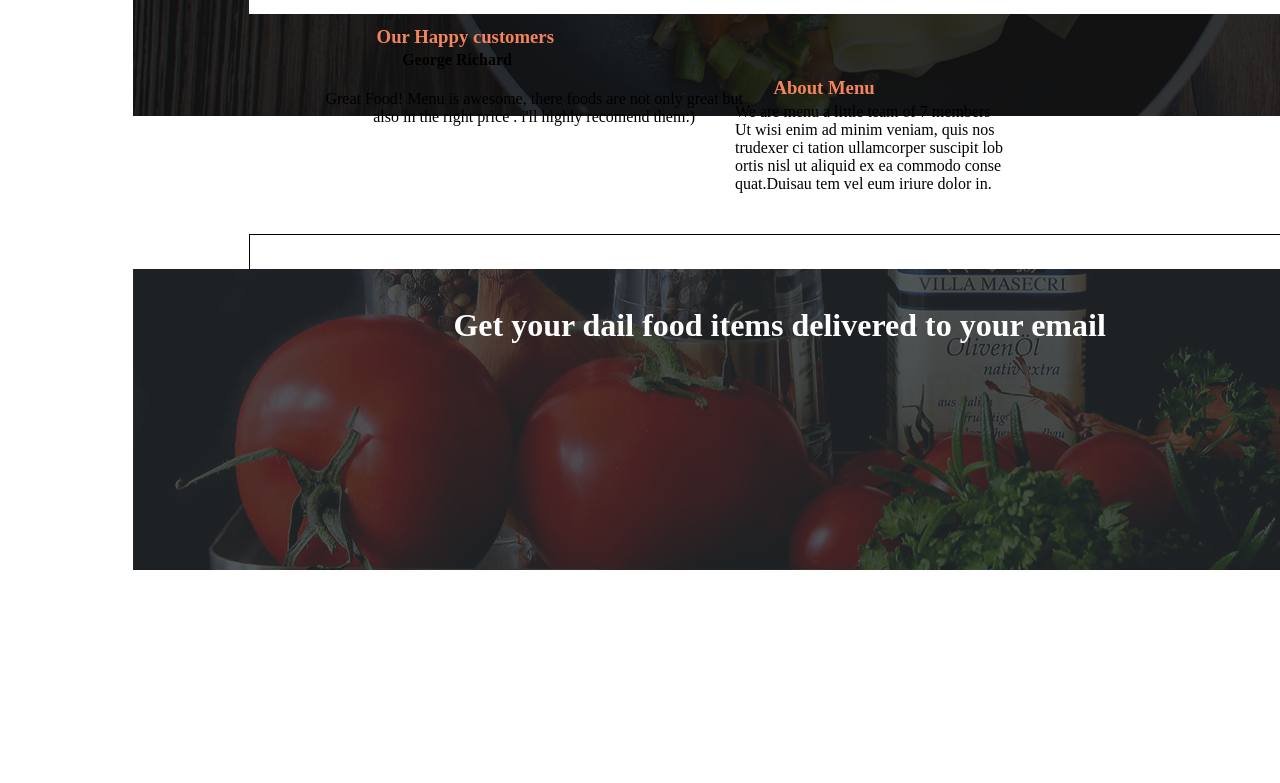
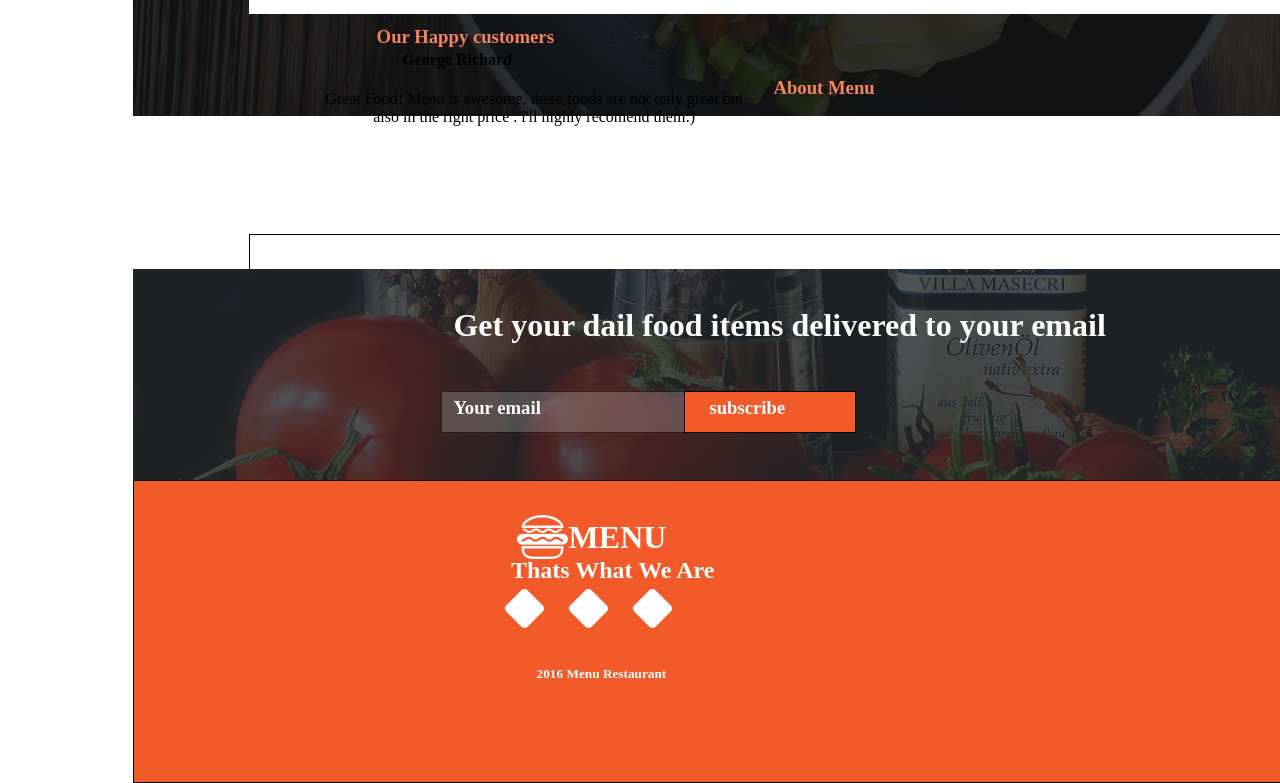
Before and after one commit to ErastusNjaramba/Anitas, a plain HTML site: page index.html in a window 1280 px wide. Shown: the part 2492-3275 px from the top of the page. Before the commit the page ends 3066 px from the top, so only its background shows below. Drawn offline with Linux system fonts and the light colour scheme.

Commit message:
added footer and its content

```diff
--- a/index.html
+++ b/index.html
@@ -146,7 +146,18 @@
             <div class="tomatoes"><img src="images/subscribe.jpg" alt=""></div>
             <h1 class="dellivery">Get your dail food items delivered to your email</h1>
             <h3 class="email">Your email</h3>
+            <div class="back"></div>
+            <div class="back2"></div>
             <h3 class="subscribe">subscribe</h3>
           </div>
+          <div class="footerback"></div>
+          <div class="logowhite"><img src="images/logo_white.png" alt=""></div>
+          <h1 class="menu">MENU</h1>
+          <h2 class="what">Thats What We Are</h2>
+          <div class="facebook"><img src="images/facebook.png" alt=""></div>
+          <div class="twitter"><img src="images/twitter.png" alt=""></div>
+          <div class="pinterest"><img src="images/pinterest.png" alt=""></div>
+          <h5 class="restaurant">2016 Menu Restaurant</h5>
+
 </body>
 </html>
--- a/style.css
+++ b/style.css
@@ -128,18 +128,11 @@
     color: #000000;
     margin-left: 20%;
     width: 25%;
-    /* margin-top:-0%; */
     position: relative;
     top: 100px;
     text-align: right;
 
   }
-  /* .foods{
-    color: #000000;
-    margin-left: 50%;
-    width: 25%;
-    margin-top:-8%;
-  } */
   .arrow2{
     position: absolute;
     top:1726px;
@@ -317,3 +310,83 @@
   margin-left: 0%;
   color: #ffffff;
 }
+.email{
+   position: absolute;
+  margin-top: 75%;
+  margin-left: 0%;
+  color: #ffffff;
+}
+
+.back{
+  position: absolute;
+  margin-top: 74.5%;
+  margin-left: -1%;
+  border: 0.1px solid black;
+  width: 270px;
+  height: 40px;
+  background-color: rgb(255, 255, 255);
+  opacity: 0.2;
+}
+.back2{
+  position: absolute;
+  margin-top: 74.5%;
+  margin-left: 18%;
+  border: 0.1px solid black;
+  width: 170px;
+  height: 40px;
+  background-color: #F25B29;
+}
+.subscribe{
+  position: absolute;
+   margin-top: 75%;
+   margin-left: 20%;
+   color: #ffffff;
+ }
+.footerback{
+  position: absolute;
+  margin-top: 81.5%;
+  margin-left: -25%;
+  border: 0.1px solid black;
+  width: 1400px;
+  height: 301px;
+  background-color: #F25B29;
+}
+.logowhite{
+  position: absolute;
+  margin-top: 84.2%;
+  margin-left: 5%;
+}
+.menu{
+  position: absolute;
+  margin-top: 84.5%;
+  margin-left: 9%;
+  color: white;
+
+}
+.what{
+  position: absolute;
+  margin-top: 87.5%;
+  margin-left: 4.5%;
+  color: white;
+}
+.facebook{
+  position: absolute;
+  margin-top: 90%;
+  margin-left: 4%;
+}
+.twitter{
+  position: absolute;
+  margin-top: 90%;
+  margin-left: 9%;
+}
+.pinterest{
+  position: absolute;
+  margin-top: 90%;
+  margin-left: 14%;
+}
+.restaurant{
+  position: absolute;
+  margin-top: 96%;
+  margin-left: 6.5%;
+  color: #ffffff;
+}
```
Also changed, not shown: images/facebook (copy).png (deleted).
